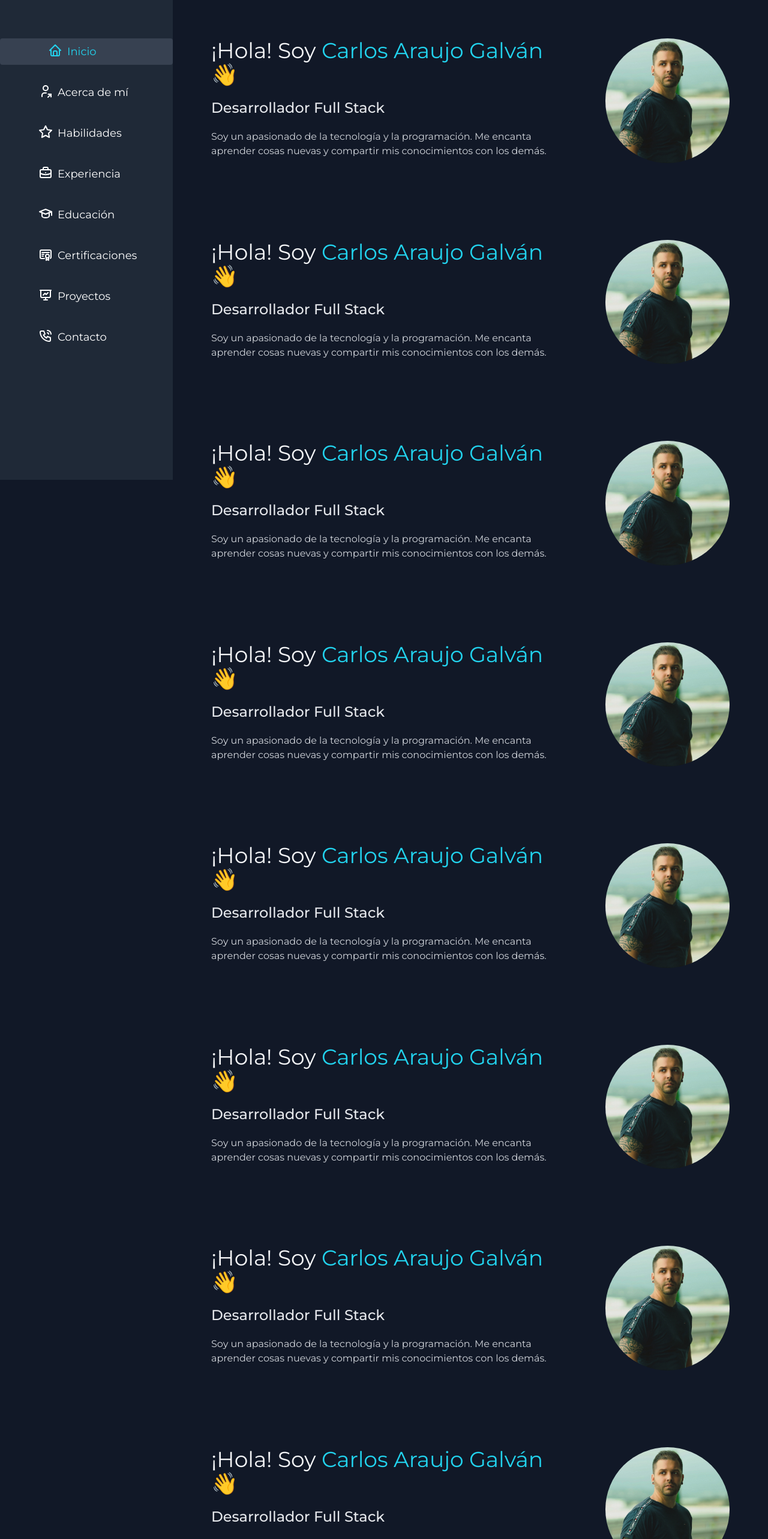
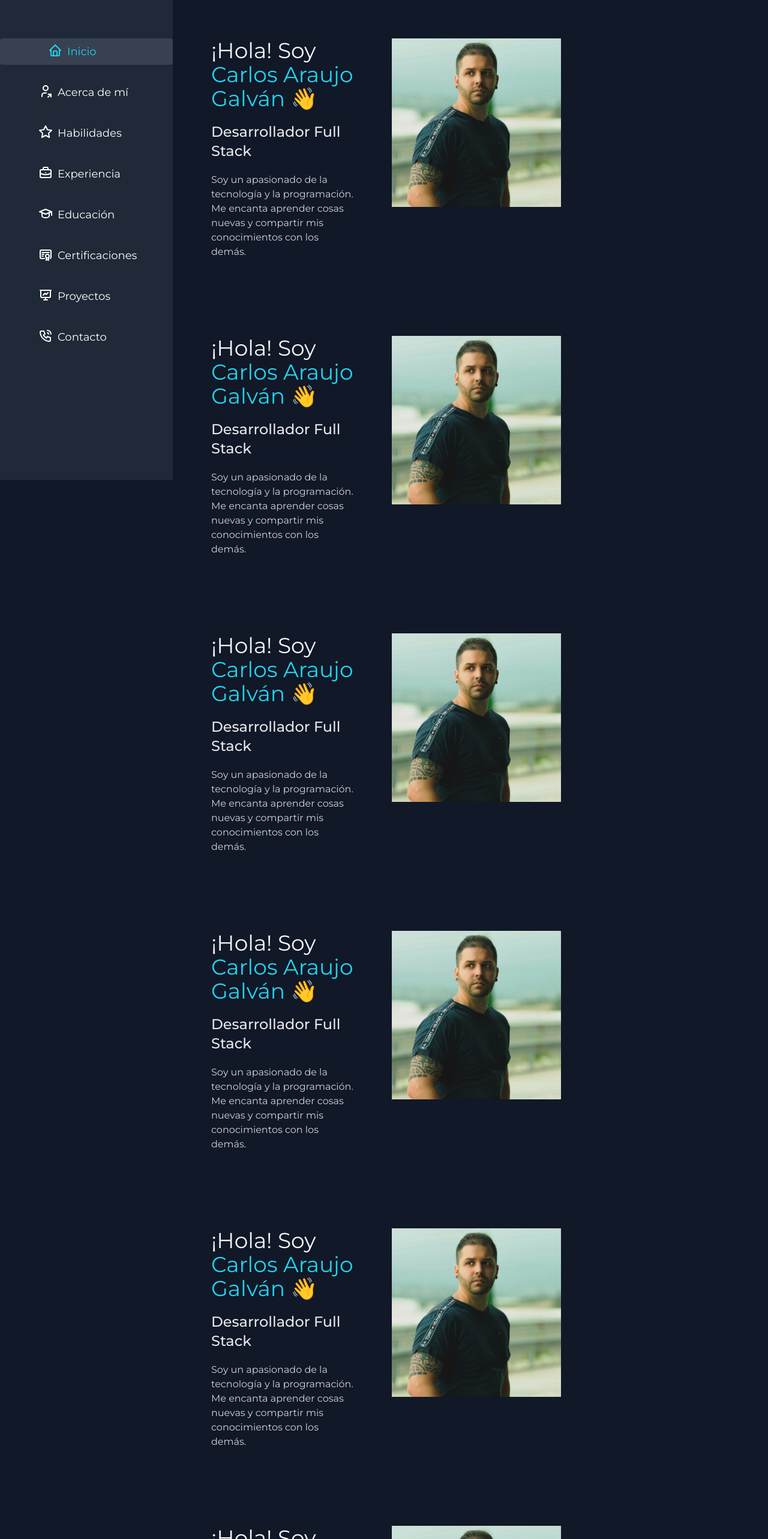
Before and after one commit to Carlos-93/portfolio, a React (Vite) app: page / in a window 1280 px wide. Shown: the top 2566 px of the page at 60% size. Built offline with nearby package versions, Linux system fonts and the light colour scheme.

Commit message:
chore: Actualizar tamaño de imagen en componentes de página principal

```diff
--- a/src/components/About.tsx
+++ b/src/components/About.tsx
@@ -8,7 +8,7 @@ export default function About() {
                 <p className="text-gray-300">Soy un apasionado de la tecnología y la programación. Me encanta aprender cosas nuevas y compartir mis conocimientos con los demás.</p>
             </div>
             <div>
-                <img src="assets/profile.jpg" alt="Imagen de perfil de Carlos Araujo Galván" className="rounded-full w-96" />
+                <img src="assets/profile.jpg" alt="Imagen de perfil de Carlos Araujo Galván" className="w-2/4" />
             </div>
         </div>
     );
--- a/src/components/Certifications.tsx
+++ b/src/components/Certifications.tsx
@@ -8,7 +8,7 @@ export default function Certifications() {
                 <p className="text-gray-300">Soy un apasionado de la tecnología y la programación. Me encanta aprender cosas nuevas y compartir mis conocimientos con los demás.</p>
             </div>
             <div>
-                <img src="assets/profile.jpg" alt="Imagen de perfil de Carlos Araujo Galván" className="rounded-full w-96" />
+                <img src="assets/profile.jpg" alt="Imagen de perfil de Carlos Araujo Galván" className="w-2/4" />
             </div>
         </div>
     );
--- a/src/components/Contact.tsx
+++ b/src/components/Contact.tsx
@@ -8,7 +8,7 @@ export default function Contact() {
                 <p className="text-gray-300">Soy un apasionado de la tecnología y la programación. Me encanta aprender cosas nuevas y compartir mis conocimientos con los demás.</p>
             </div>
             <div>
-                <img src="assets/profile.jpg" alt="Imagen de perfil de Carlos Araujo Galván" className="rounded-full w-96" />
+                <img src="assets/profile.jpg" alt="Imagen de perfil de Carlos Araujo Galván" className="w-2/4" />
             </div>
         </div>
     );
--- a/src/components/Education.tsx
+++ b/src/components/Education.tsx
@@ -8,7 +8,7 @@ export default function Education() {
                 <p className="text-gray-300">Soy un apasionado de la tecnología y la programación. Me encanta aprender cosas nuevas y compartir mis conocimientos con los demás.</p>
             </div>
             <div>
-                <img src="assets/profile.jpg" alt="Imagen de perfil de Carlos Araujo Galván" className="rounded-full w-96" />
+                <img src="assets/profile.jpg" alt="Imagen de perfil de Carlos Araujo Galván" className="w-2/4" />
             </div>
         </div>
     );
--- a/src/components/Experience.tsx
+++ b/src/components/Experience.tsx
@@ -8,7 +8,7 @@ export default function Experience() {
                 <p className="text-gray-300">Soy un apasionado de la tecnología y la programación. Me encanta aprender cosas nuevas y compartir mis conocimientos con los demás.</p>
             </div>
             <div>
-                <img src="assets/profile.jpg" alt="Imagen de perfil de Carlos Araujo Galván" className="rounded-full w-96" />
+                <img src="assets/profile.jpg" alt="Imagen de perfil de Carlos Araujo Galván" className="w-2/4" />
             </div>
         </div>
     );
--- a/src/components/Home.tsx
+++ b/src/components/Home.tsx
@@ -8,7 +8,7 @@ export default function Home() {
                 <p className="text-gray-300">Soy un apasionado de la tecnología y la programación. Me encanta aprender cosas nuevas y compartir mis conocimientos con los demás.</p>
             </div>
             <div>
-                <img src="assets/profile.jpg" alt="Imagen de perfil de Carlos Araujo Galván" className="rounded-full w-96" />
+                <img src="assets/profile.jpg" alt="Imagen de perfil de Carlos Araujo Galván" className="w-2/4" />
             </div>
         </div>
     );
--- a/src/components/Projects.tsx
+++ b/src/components/Projects.tsx
@@ -8,7 +8,7 @@ export default function Projects() {
                 <p className="text-gray-300">Soy un apasionado de la tecnología y la programación. Me encanta aprender cosas nuevas y compartir mis conocimientos con los demás.</p>
             </div>
             <div>
-                <img src="assets/profile.jpg" alt="Imagen de perfil de Carlos Araujo Galván" className="rounded-full w-96" />
+                <img src="assets/profile.jpg" alt="Imagen de perfil de Carlos Araujo Galván" className="w-2/4" />
             </div>
         </div>
     );
--- a/src/components/Skills.tsx
+++ b/src/components/Skills.tsx
@@ -8,7 +8,7 @@ export default function Skills() {
                 <p className="text-gray-300">Soy un apasionado de la tecnología y la programación. Me encanta aprender cosas nuevas y compartir mis conocimientos con los demás.</p>
             </div>
             <div>
-                <img src="assets/profile.jpg" alt="Imagen de perfil de Carlos Araujo Galván" className="rounded-full w-96" />
+                <img src="assets/profile.jpg" alt="Imagen de perfil de Carlos Araujo Galván" className="w-2/4" />
             </div>
         </div>
     );
```
